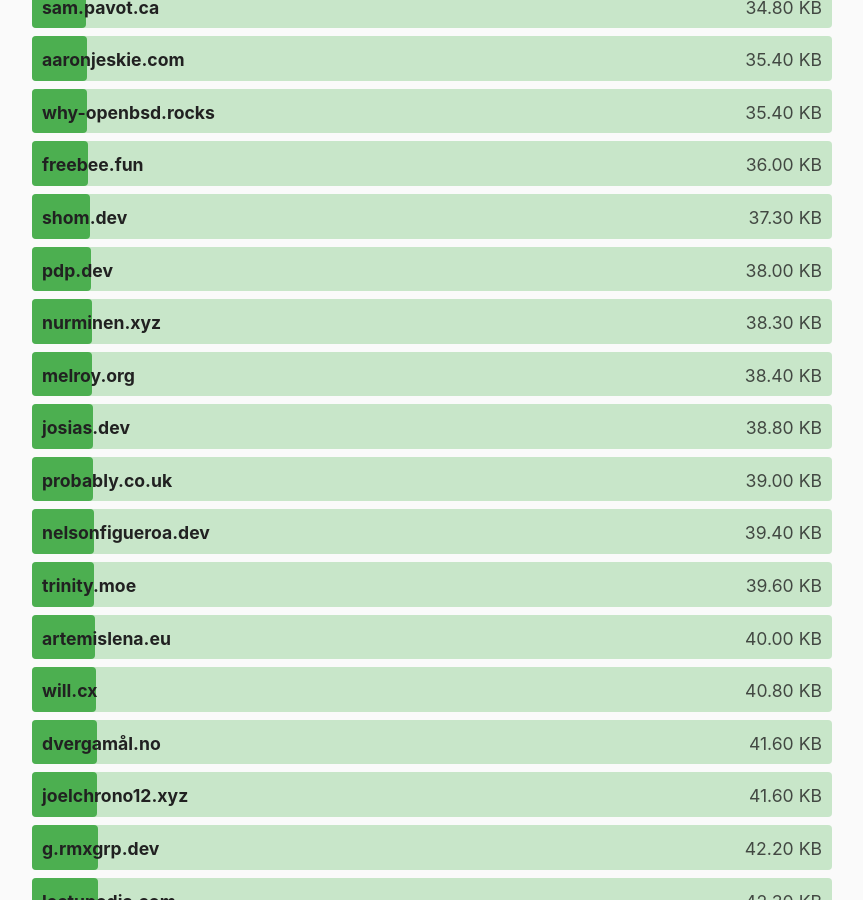
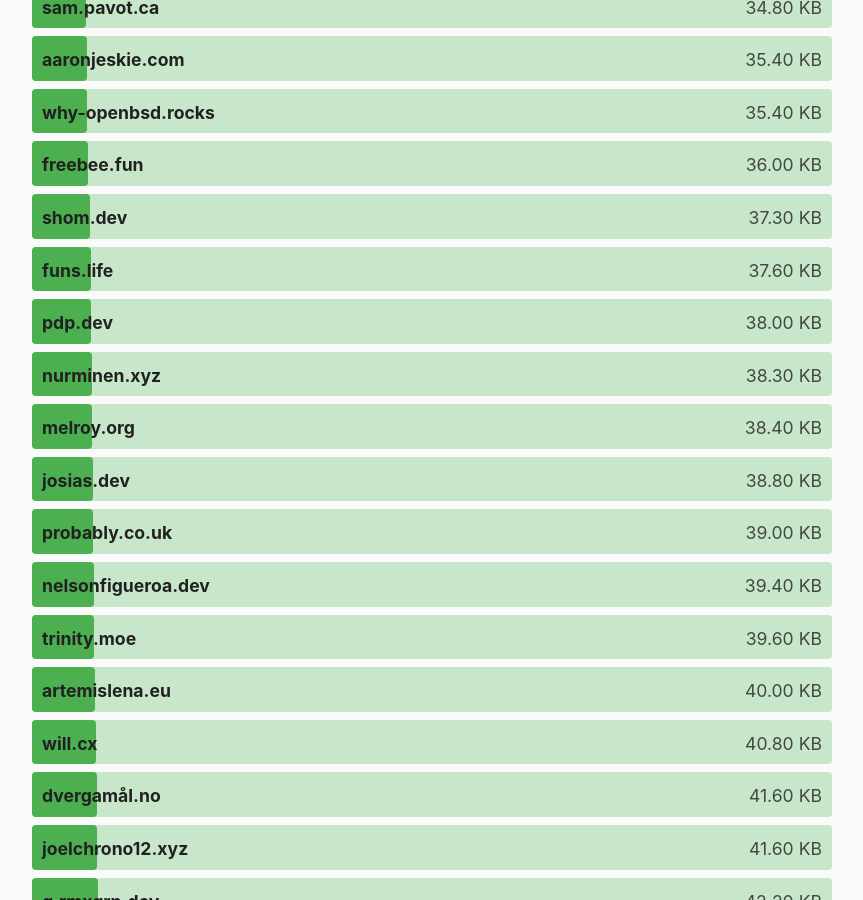
Before and after one commit to kevquirk/512kb.club, a Jekyll site: the page built from index.md, in a window 1280 px wide and 900 px high, scrolled down 10475 px. Shown: the whole window, without its empty margins (208-1071 px from the left). Built offline with Jekyll 4.4.1, drawn with Linux system fonts in a browser that asks for light colours.

Commit message:
Update sites.yml

```diff
--- a/_data/sites.yml
+++ b/_data/sites.yml
@@ -945,8 +945,8 @@
 
 - domain: funs.life
   url: https://funs.life/
-  size: 78.4
-  last_checked: 2022-07-31
+  size: 37.6
+  last_checked: 2022-08-01
 
 - domain: g.rmxgrp.dev
   url: https://g.rmxgrp.dev/
```
